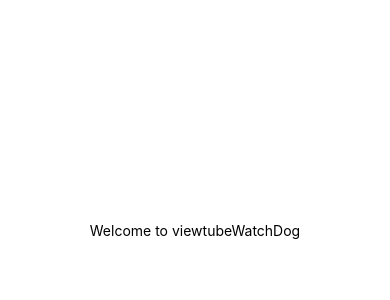
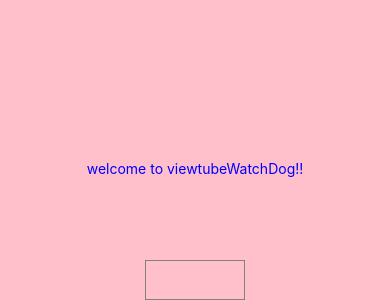
Before and after one commit to jonathanAgarcia/viewtubeWatchDog, a React Native app: screen / in a window 390 px wide. Shown: the part 192-492 px from the top of the page. Built offline with nearby package versions, Linux system fonts and the light colour scheme; no server answers.

Commit message:
added basic components to test the componenets functionallity of react-native. need to refactor my componets to seperate conceren and display the info needed.

```diff
--- a/App.js
+++ b/App.js
@@ -1,21 +1,60 @@
 import { StatusBar } from 'expo-status-bar';
-import React from 'react';
-import { StyleSheet, Text, View } from 'react-native';
+import React, {useState, useEffect} from 'react';
+import { StyleSheet, Text, View, SafeAreaView, Image, TextInput, Button } from 'react-native';
+import apiCalls from './apiCalls.js'
+const testName = 'laurenzside';
 
 export default function App() {
+  const [channelId , setChannelId] = useState('');
+  const [thumbnail , setThumbnail] = useState(null);
+  const [description , setDescription] = useState('');
+  const [title , setTitle] = useState('');
+  const [youtubersName, onChangeText] = useState('');
+  const [wantsData, setWantsData] = useState(false);
+
+
+
+  useEffect(() =>{
+    apiCalls.getChannel(testName)
+    .then (({ data }) => {
+      setChannelId(data.items[0].id)
+      setThumbnail(data.items[0].snippet.thumbnails.default.url)
+      setDescription(data.items[0].snippet.description)
+      setTitle(data.items[0].snippet.title)
+    })
+    .catch((err) => {
+      console.log(err)
+    })
+  }, [])
+
+
   return (
-    <View style={styles.container}>
-      <Text>Welcome to viewtubeWatchDog</Text>
+    <SafeAreaView style={styles.container}>
+      <Text style={styles.text} >welcome to viewtubeWatchDog!!</Text>
+      <TextInput
+      style={{ height: 40, width: 100, borderColor: 'gray', borderWidth: 1 }}
+      onChangeText={text => onChangeText(text)}
+      value={youtubersName}
+      />
+      <Image source = {{
+        width: 60,
+        height: 60,
+        uri: thumbnail ? thumbnail: null,
+      }}/>
       <StatusBar style="auto" />
-    </View>
+    </SafeAreaView>
   );
 }
 
 const styles = StyleSheet.create({
   container: {
     flex: 1,
-    backgroundColor: '#fff',
+    backgroundColor: 'pink',
     alignItems: 'center',
-    justifyContent: 'center',
+    justifyContent: 'center'
   },
+  text: {
+    height: 100,
+    color: 'blue'
+  }
 });
--- a/apiCalls.js
+++ b/apiCalls.js
@@ -1 +1,16 @@
 import axios from 'axios';
+const keys = require('./config.js');
+
+const searchChannelUrl = `https://youtube.googleapis.com/youtube/v3/channels?part=snippet%2CcontentDetails%2Cstatistics%2C%20localizations%2C%20topicDetails%2C%20brandingSettings&forUsername=`
+const restOfParams = `&maxResults=20&prettyPrint=true&key=${keys.ytKey}`
+
+
+const getChannel = (youtuberName) => {
+  return axios.get(`${searchChannelUrl}${youtuberName}${restOfParams}`);
+}
+
+const apiCalls = {
+  getChannel : getChannel,
+}
+
+export default apiCalls
```
Also changed, not shown: 1 other file (tests, documents, lock files or other folders).
